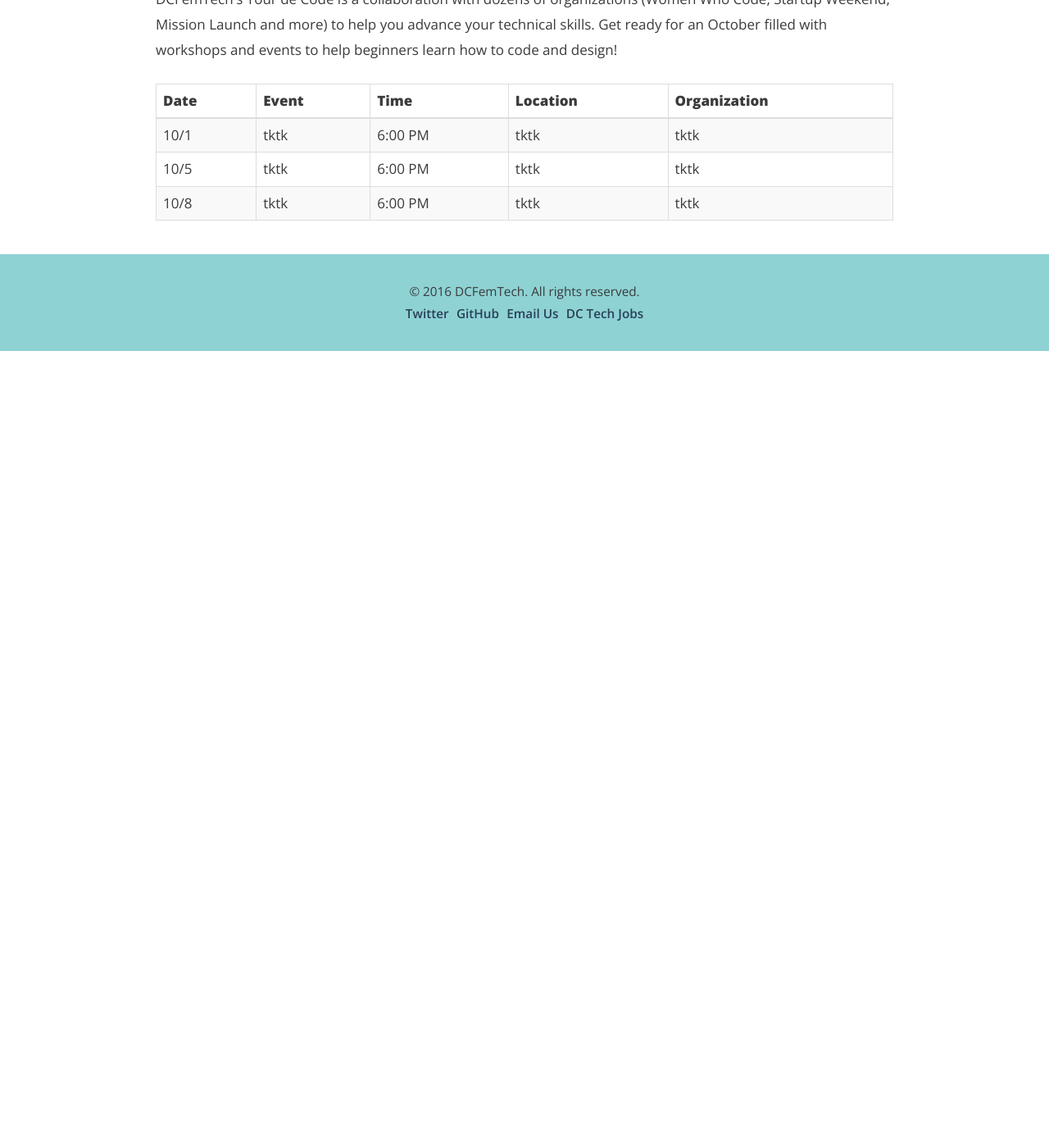
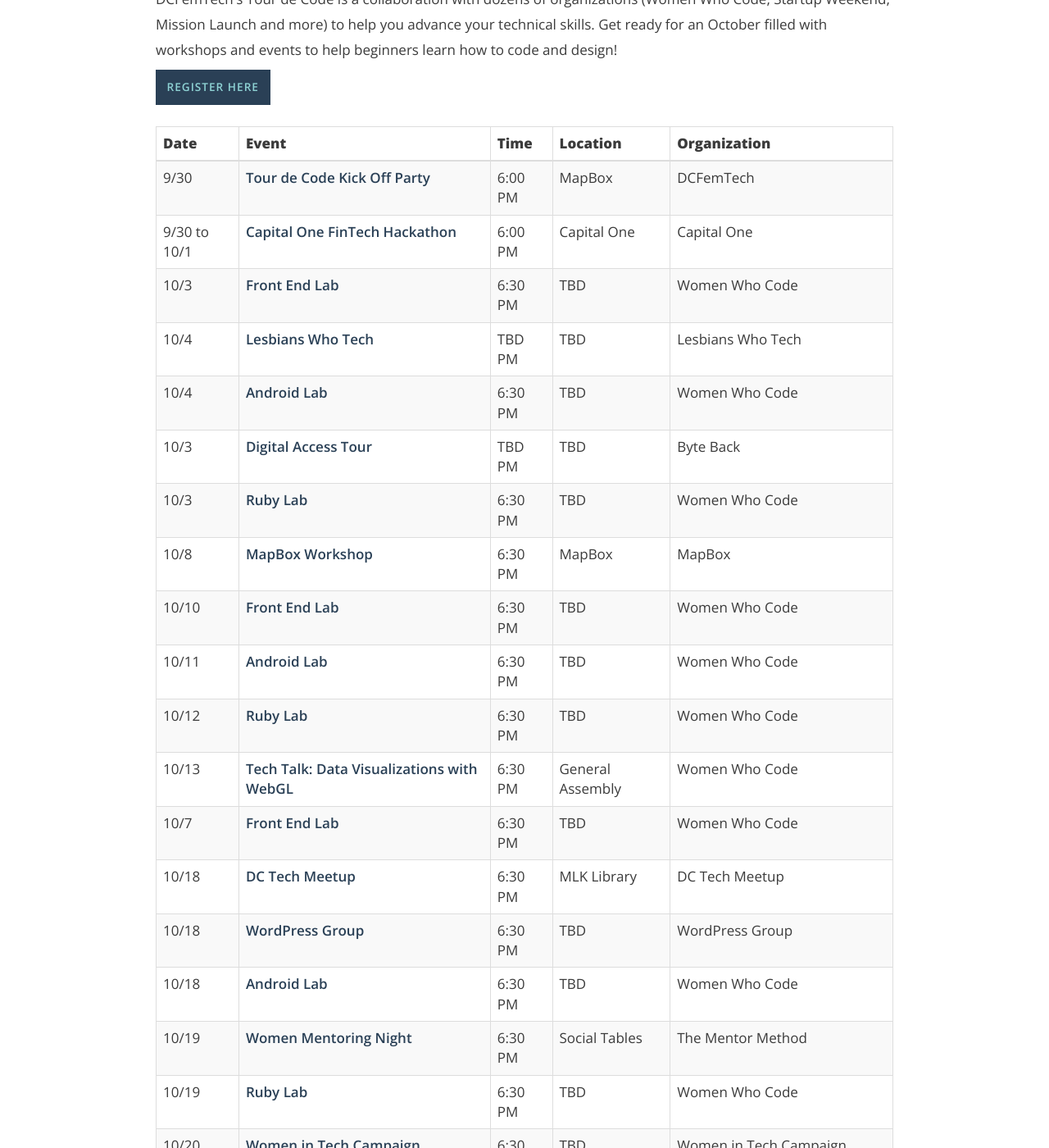
Before and after one commit to dcfemtech/dcfemtech.github.io, a Jekyll site: the page built from _events/tourdecode.markdown, in a window 1280 px wide and 1400 px high, scrolled down 270 px. Shown: the whole window at 82% size. Built offline with Jekyll 4.4.1, drawn with Linux system fonts in a browser that asks for light colours; before the commit the page ends 900 px from its top, so only the background shows below that; some of the changed text lies outside the part shown.

Commit message:
adding tour de code calendar

```diff
--- a/_events/tourdecode.markdown
+++ b/_events/tourdecode.markdown
@@ -6,7 +6,7 @@
 datePretty: Month of October
 location: DC Metro Area
 time: Various Time
-registerLink:
+registerLink: http://www.google.com
 description: DCFemTech's Tour de Code is a collaboration with dozens of organizations (Women Who Code, Startup Weekend, Mission Launch and more) to help you advance your technical skills. Get ready for an October filled with workshops and events to help beginners learn how to code and design!
 contact:
 press:
@@ -16,6 +16,29 @@
 
 | Date |  Event | Time    | Location | Organization |
 |------|--------|---------|----------|--------------|
-| 10/1 | tktk   | 6:00 PM | tktk     | tktk         |
-| 10/5 | tktk   | 6:00 PM | tktk     | tktk         |
-| 10/8 | tktk   | 6:00 PM | tktk     | tktk         |
+| 9/30 | [Tour de Code Kick Off Party](#) | 6:00 PM | MapBox | DCFemTech |
+| 9/30 to 10/1 | [Capital One FinTech Hackathon](#) | 6:00 PM | Capital One | Capital One |
+| 10/3 | [Front End Lab](#)| 6:30 PM | TBD | Women Who Code |
+| 10/4 | [Lesbians Who Tech](#)|TBD PM | TBD | Lesbians Who Tech |
+| 10/4 | [Android Lab](#)| 6:30 PM | TBD | Women Who Code |
+| 10/3 | [Digital Access Tour](#)| TBD PM | TBD | Byte Back |
+| 10/3 | [Ruby Lab](#)| 6:30 PM | TBD | Women Who Code |
+| 10/8 | [MapBox Workshop](#)| 6:30 PM | MapBox | MapBox |
+| 10/10 | [Front End Lab](#)| 6:30 PM | TBD | Women Who Code |
+| 10/11 | [Android Lab](#)| 6:30 PM | TBD | Women Who Code |
+| 10/12 | [Ruby Lab](#) | 6:30 PM | TBD | Women Who Code |
+| 10/13 | [Tech Talk: Data Visualizations with WebGL](#)| 6:30 PM | General Assembly | Women Who Code |
+| 10/7 | [Front End Lab](#) | 6:30 PM | TBD | Women Who Code |
+| 10/18 | [DC Tech Meetup](#) | 6:30 PM | MLK Library | DC Tech Meetup |
+| 10/18 | [WordPress Group](#) | 6:30 PM | TBD | WordPress Group |
+| 10/18 | [Android Lab](#)| 6:30 PM | TBD | Women Who Code |
+| 10/19 | [Women Mentoring Night](#)| 6:30 PM | Social Tables | The Mentor Method |
+| 10/19 | [Ruby Lab](#) | 6:30 PM | TBD | Women Who Code |
+| 10/20 | [Women in Tech Campaign Inclusion](#) | 6:30 PM | TBD | Women in Tech Campaign |
+| 10/21 | [Tech Lady Hackathon Pre-Party](#) | 6:30 PM | TBD | Tech Lady Hackathon |
+| 10/22 | [Tech Lady Hackathon](#) | 6:30 PM | TBD | Tech Lady Hackathon |
+| 10/24 | [Dev&#124;Design: Harmony in the Digital Space](#) | 6:30 PM | Chief | Women Who Code, AIGA, DCFemTech |
+| 10/24 | [Front End Lab](#)   | 6:30 PM | TBD | Women Who Code |
+| 10/25 | [Android Lab](#)| 6:30 PM | TBD | Women Who Code |
+| 10/25 | [Ruby Lab](#) | 6:30 PM | TBD | Women Who Code |
+| 10/31 | [Front End Lab](#)   | 6:30 PM | TBD | Women Who Code |
```
